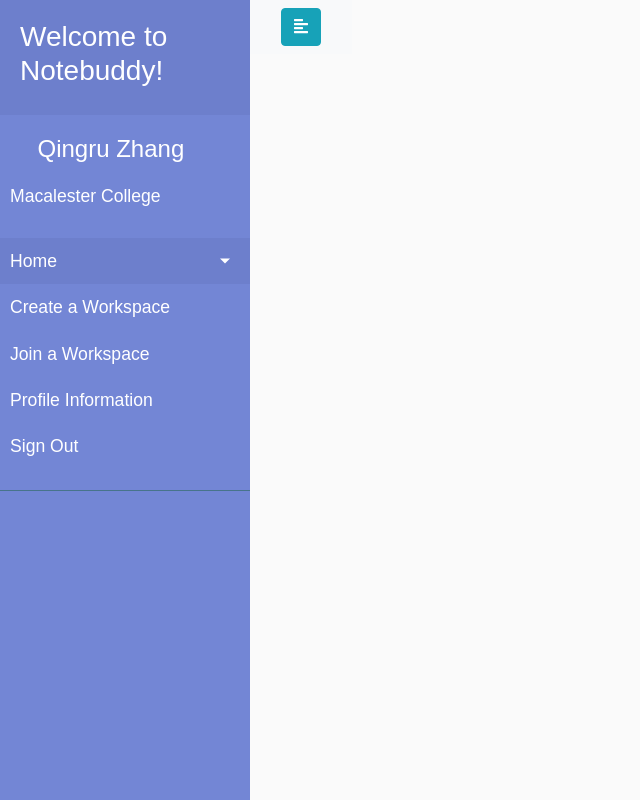
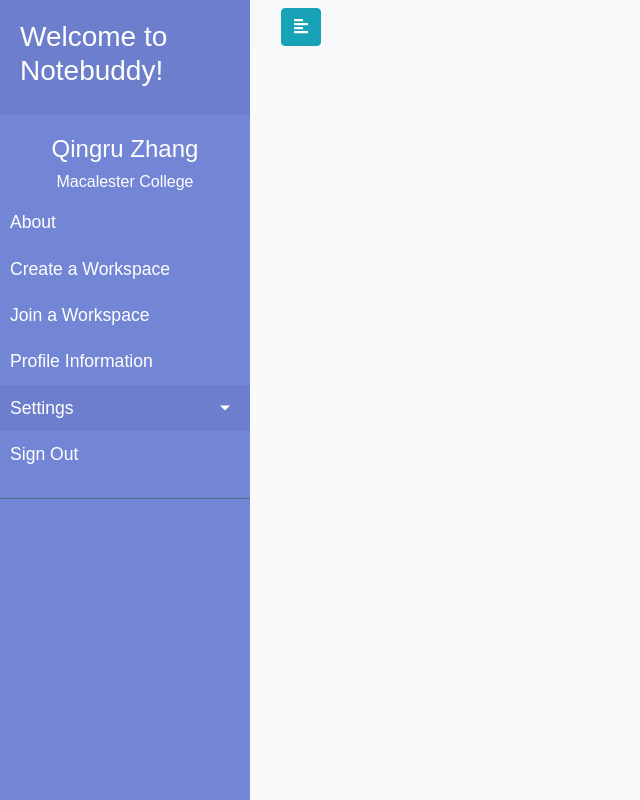
Before and after one commit to stephaniele/notebuddy, a Flask app: page / in a window 1280 px wide. Shown: the whole page, without its empty margins (0-640 px from the left). Run offline with Flask 2, Linux system fonts and the light colour scheme; some libraries are stand-ins or nearby versions.

Commit message:
home fromt page side bar!

```diff
--- a/static/style.css
+++ b/static/style.css
@@ -36,10 +36,12 @@
 }
 
 .list-unstyled h4{
-    padding-left: 15%
+    text-align:center;
 }
-.list-unstyled p{
-    padding-left: 30%
+
+.list-unstyled h6{
+
+    text-align:center;
 }
 /*
     ADDITIONAL DEMO STYLE, NOT IMPORTANT TO MAKE THINGS WORK BUT TO MAKE IT A BIT NICER :)
--- a/templates/homepage.html
+++ b/templates/homepage.html
@@ -14,27 +14,16 @@
   <body>
     <div class="wrapper">
         <!-- Sidebar -->
-        <nav id="sidebar" class="">
+        <nav id="sidebar">
             <div class="sidebar-header">
                 <h3>Welcome to Notebuddy!</h3>
             </div>
 
             <ul class="list-unstyled components">
                 <h4 >Qingru Zhang</h4>
-                <p> Macalester College </p>
-                <li class="active">
-                    <a href="#homeSubmenu" data-toggle="collapse" aria-expanded="false" class="dropdown-toggle">Home</a>
-                    <ul class="collapse list-unstyled" id="homeSubmenu">
-                        <li>
-                            <a href="#">Home 1</a>
-                        </li>
-                        <li>
-                            <a href="#">Home 2</a>
-                        </li>
-                        <li>
-                            <a href="#">Home 3</a>
-                        </li>
-                    </ul>
+                <h6> Macalester College </h6>
+                <li>
+                    <a href="#">About</a>
                 </li>
                 <li>
                     <a href="#">Create a Workspace</a>
@@ -44,6 +33,17 @@
                 </li>
                 <li>
                     <a href="#">Profile Information</a>
+                </li>
+                <li class="active">
+                    <a href="#homeSubmenu" data-toggle="collapse" aria-expanded="false" class="dropdown-toggle">Settings</a>
+                    <ul class="collapse list-unstyled" id="homeSubmenu">
+                        <li>
+                            <a href="#">Change Passwprd</a>
+                        </li>
+                        <li>
+                            <a href="#">Delete Account</a>
+                        </li>
+                    </ul>
                 </li>
                 <li>
                     <a href="#">Sign Out</a>
@@ -65,6 +65,14 @@
         </div>
     </div>
 
+
+
+  <!-- Optional JavaScript -->
+    <!-- jQuery first, then Popper.js, then Bootstrap JS -->
+    <script src="https://code.jquery.com/jquery-3.3.1.slim.min.js" integrity="sha384-q8i/X+965DzO0rT7abK41JStQIAqVgRVzpbzo5smXKp4YfRvH+8abtTE1Pi6jizo" crossorigin="anonymous"></script>
+    <script src="https://cdnjs.cloudflare.com/ajax/libs/popper.js/1.14.7/umd/popper.min.js" integrity="sha384-UO2eT0CpHqdSJQ6hJty5KVphtPhzWj9WO1clHTMGa3JDZwrnQq4sF86dIHNDz0W1" crossorigin="anonymous"></script>
+    <script src="https://stackpath.bootstrapcdn.com/bootstrap/4.3.1/js/bootstrap.min.js" integrity="sha384-JjSmVgyd0p3pXB1rRibZUAYoIIy6OrQ6VrjIEaFf/nJGzIxFDsf4x0xIM+B07jRM" crossorigin="anonymous"></script>
+
     <script>
         console.log("test")
         $(document).ready(function () {
@@ -73,12 +81,5 @@
             });
         });
     </script>
-
-  <!-- Optional JavaScript -->
-    <!-- jQuery first, then Popper.js, then Bootstrap JS -->
-    <script src="https://code.jquery.com/jquery-3.3.1.slim.min.js" integrity="sha384-q8i/X+965DzO0rT7abK41JStQIAqVgRVzpbzo5smXKp4YfRvH+8abtTE1Pi6jizo" crossorigin="anonymous"></script>
-    <script src="https://cdnjs.cloudflare.com/ajax/libs/popper.js/1.14.7/umd/popper.min.js" integrity="sha384-UO2eT0CpHqdSJQ6hJty5KVphtPhzWj9WO1clHTMGa3JDZwrnQq4sF86dIHNDz0W1" crossorigin="anonymous"></script>
-    <script src="https://stackpath.bootstrapcdn.com/bootstrap/4.3.1/js/bootstrap.min.js" integrity="sha384-JjSmVgyd0p3pXB1rRibZUAYoIIy6OrQ6VrjIEaFf/nJGzIxFDsf4x0xIM+B07jRM" crossorigin="anonymous"></script>
-
   </body>
 </html>
```
